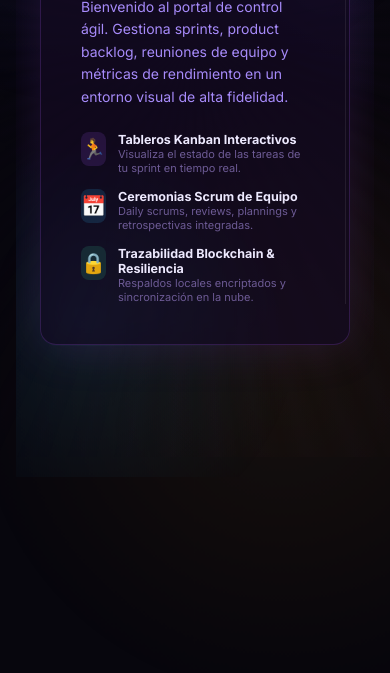
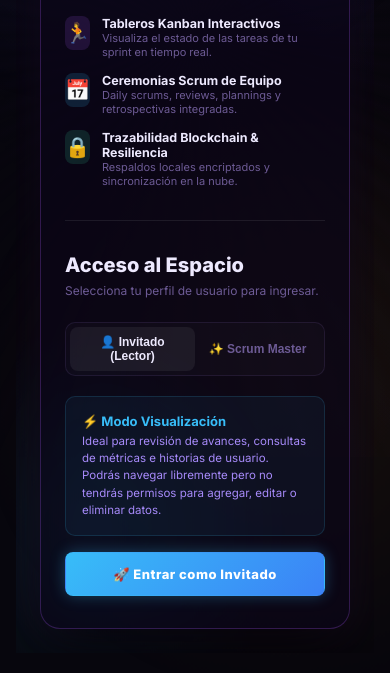
Before and after one commit to Jbra420/ScrumBoard, a website built with Vite: page index.html in a window 390 px wide. Shown: the part 387-1060 px from the top of the page. Before the commit the page ends 884 px from the top, so only its background shows below. Built offline with nearby package versions, Linux system fonts and the light colour scheme.

Commit message:
fix: solucionar el ingreso de invitados y asegurar que la landing page sea 100% responsive

```diff
--- a/src/pages/landing.ts
+++ b/src/pages/landing.ts
@@ -16,10 +16,10 @@ export function renderLanding(): HTMLElement {
         <div style="position:absolute;top:-10%;left:30%;width:600px;height:600px;background:radial-gradient(circle,rgba(168,85,247,0.12) 0%,rgba(99,102,241,0.06) 40%,transparent 65%);pointer-events:none;animation:cosmicDrift 20s ease-in-out infinite alternate;z-index:0"></div>
         <div style="position:absolute;bottom:-10%;right:10%;width:500px;height:500px;background:radial-gradient(circle,rgba(56,189,248,0.1) 0%,transparent 60%);pointer-events:none;animation:cosmicDrift 25s ease-in-out infinite alternate-reverse;z-index:0"></div>
 
-        <div class="card login-card-portal" style="max-width:960px;width:100%;display:grid;grid-template-columns:1.1fr 1fr;gap:40px;padding:40px;position:relative;z-index:1;background:rgba(20,10,35,0.7);backdrop-filter:blur(20px);border:1px solid rgba(168,85,247,0.2);box-shadow:0 0 50px rgba(168,85,247,0.15);border-radius:16px">
+        <div class="card login-card-portal">
 
           <!-- LEFT SIDE: Branding & Alex Grey Sacred Agile Geometry -->
-          <div style="display:flex;flex-direction:column;justify-content:center;border-right:1px solid rgba(255,255,255,0.08);padding-right:40px" class="login-left-panel">
+          <div class="login-left-panel">
             <div style="font-size:56px;margin-bottom:18px;filter:drop-shadow(0 0 20px rgba(168,85,247,0.4))">⚡</div>
             <h1 style="font-size:38px;font-weight:900;letter-spacing:-1px;margin-bottom:12px;background:linear-gradient(135deg,#C084FC,#38BDF8,#FB923C,#C084FC);-webkit-background-clip:text;-webkit-text-fill-color:transparent;background-clip:text;background-size:300% 300%;animation:sacredGlow 6s ease-in-out infinite">
               ScrumBoard Pro
@@ -377,6 +377,15 @@ export function renderLanding(): HTMLElement {
 function selectProject(pid: string) {
   const state = stateStore.get();
   stateStore.set({ ...state, activeProjectId: pid, activeSprintId: null });
+
+  // Re-render the topbar to show the selected project
+  const topbarEl = document.getElementById('topbar-new');
+  if (topbarEl) {
+    const newTopbar = renderTopbar();
+    topbarEl.replaceWith(newTopbar);
+    newTopbar.style.display = 'flex';
+  }
+
   navigate('dashboard');
 
   // Update sidebar project name
--- a/src/styles/global.css
+++ b/src/styles/global.css
@@ -1717,3 +1717,47 @@ canvas.burndown-chart{width:100%!important;max-height:300px}
   background: rgba(251, 191, 36, 0.04) !important;
   box-shadow: 0 0 15px rgba(251, 191, 36, 0.1) !important;
 }
+
+/* ============================================================
+   RESPONSIVE LOGIN PORTAL (HOLOGRAPHIC LANDING)
+   ============================================================ */
+.login-card-portal {
+  max-width: 960px;
+  width: 100%;
+  display: grid;
+  grid-template-columns: 1.2fr 1fr;
+  gap: 40px;
+  padding: 40px;
+  position: relative;
+  z-index: 1;
+  background: rgba(12, 6, 24, 0.72) !important;
+  backdrop-filter: blur(32px) saturate(1.6);
+  border: 1px solid rgba(168, 85, 247, 0.25) !important;
+  box-shadow: 0 20px 60px rgba(0, 0, 0, 0.8), 0 0 40px rgba(168, 85, 247, 0.15) !important;
+  border-radius: 20px !important;
+  transition: all 0.5s cubic-bezier(0.165, 0.84, 0.44, 1);
+}
+
+.login-left-panel {
+  display: flex;
+  flex-direction: column;
+  justify-content: center;
+  border-right: 1px solid rgba(255, 255, 255, 0.08);
+  padding-right: 40px;
+  transition: all 0.3s;
+}
+
+@media (max-width: 800px) {
+  .login-card-portal {
+    grid-template-columns: 1fr !important;
+    gap: 32px !important;
+    padding: 32px 24px !important;
+  }
+
+  .login-left-panel {
+    border-right: none !important;
+    padding-right: 0 !important;
+    border-bottom: 1px solid rgba(255, 255, 255, 0.08);
+    padding-bottom: 32px;
+  }
+}
```
